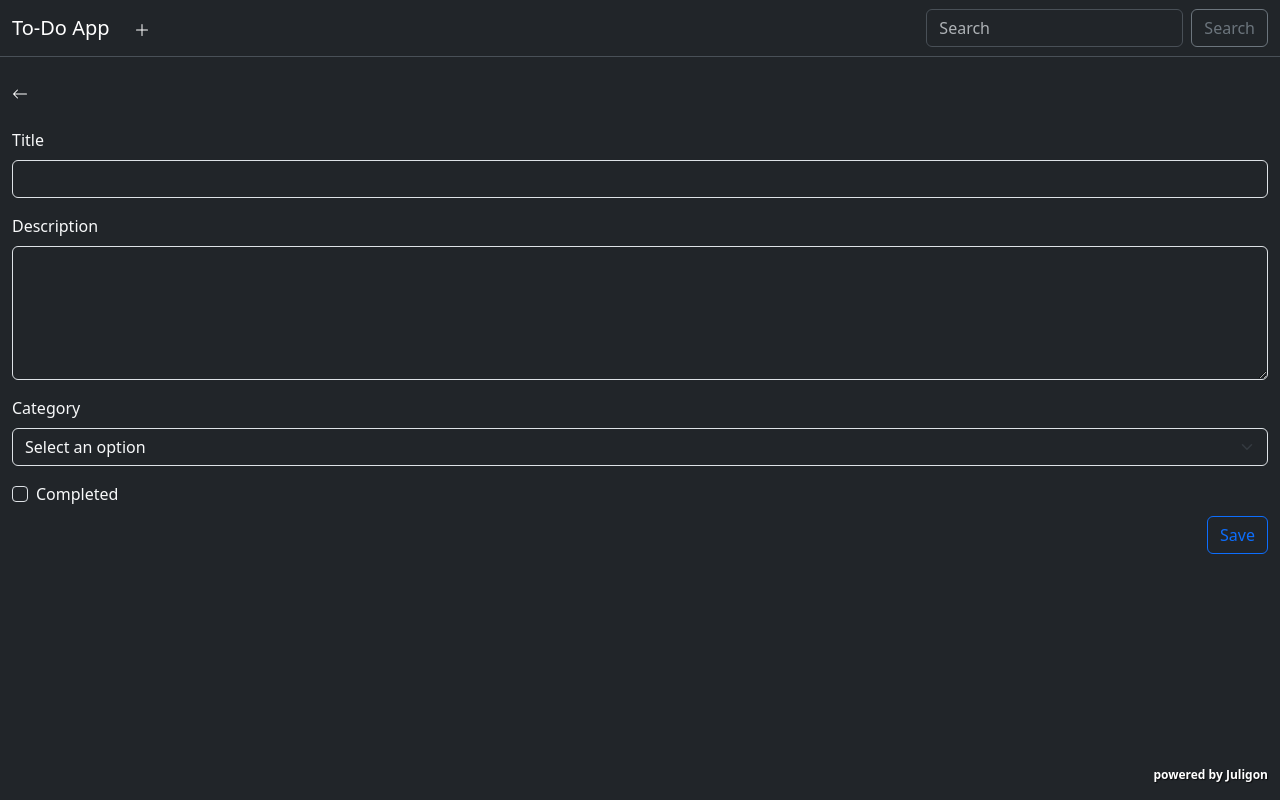
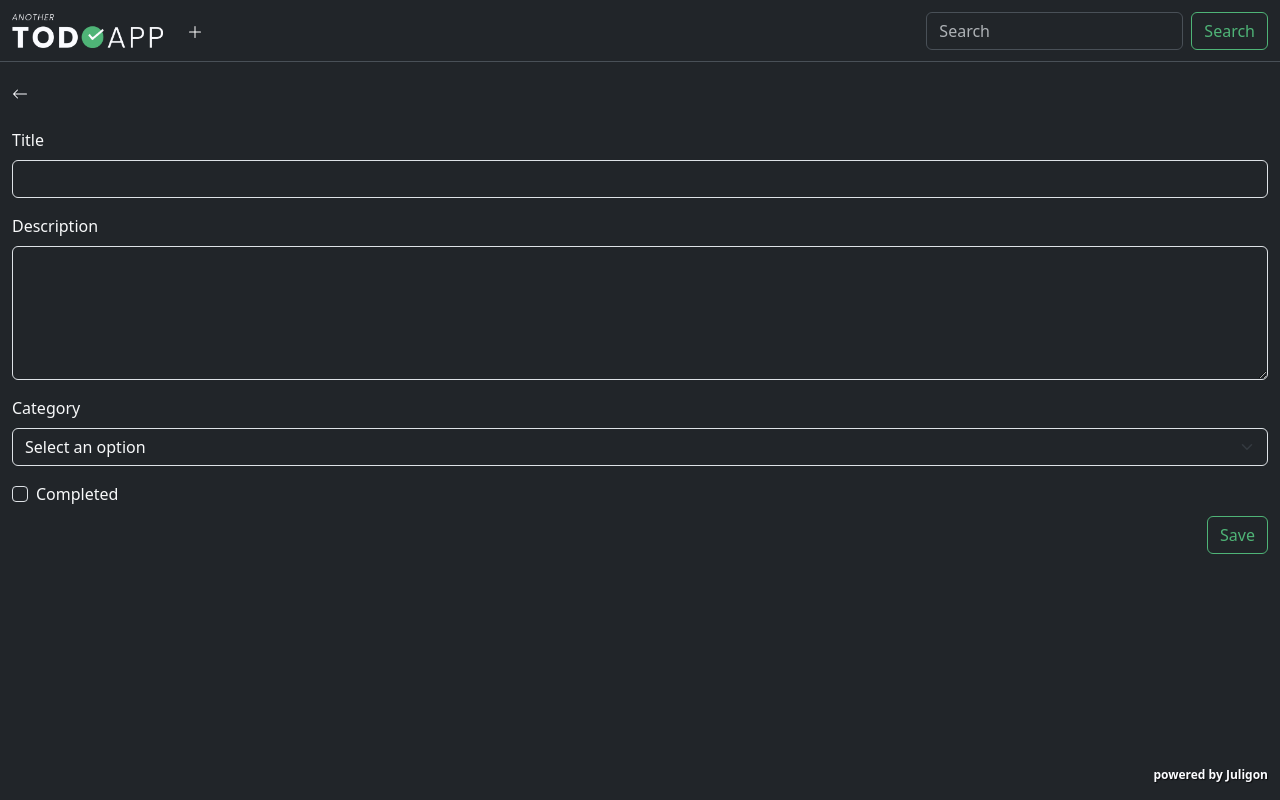
Before and after one commit to juligon/another-to-do-app, a React (Vite) app in the folder client/: page /tasks/create in a window 1280 px wide. Built offline with nearby package versions, Linux system fonts and the light colour scheme; no server answers.

Commit message:
to deploy

```diff
--- a/client/index.html
+++ b/client/index.html
@@ -2,7 +2,7 @@
 <html lang="en">
   <head>
     <meta charset="UTF-8" />
-    <link rel="icon" type="image/svg+xml" href="/vite.svg" />
+    <link rel="icon" href="./Isologo.ico" />
     <meta name="viewport" content="width=device-width, initial-scale=1.0" />
     <title>To-Do App</title>
   </head>
--- a/client/src/components/footer/Footer.css
+++ b/client/src/components/footer/Footer.css
@@ -6,7 +6,7 @@
 	width: 100%;
 	height: auto;
 	font-weight: 600;
-	color: #ffffff;
+	color: #fbfcff;
 	font-size: 12px;
 	bottom: 0;
 	text-shadow: 1px 1px 1px rgba(0, 0, 0, 0.75);
@@ -14,5 +14,9 @@
 
 .link {
 	text-decoration: none;
-	color: #ffffff;
+	color: #fbfcff;
 }
+
+.link:hover {
+	color: var(--primary-color);
+}
--- a/client/src/components/formManager/CreateTask.jsx
+++ b/client/src/components/formManager/CreateTask.jsx
@@ -4,6 +4,7 @@ import { useEffect, useState } from "react";
 import { createTask } from "../../services/taskController";
 import { useNavigate, Link } from "react-router-dom";
 import { BsArrowLeft } from "react-icons/bs";
+import "./FormManager.css";
 
 export default function CreateTask() {
 	const [taskData, setTaskData] = useState({
@@ -65,7 +66,7 @@ export default function CreateTask() {
 					padding: "0 0 1.5rem",
 				}}
 			>
-				<Link to="/" style={{ textDecoration: "none", color: "#ffffff" }}>
+				<Link to="/" style={{ textDecoration: "none", color: "#fbfcff" }}>
 					<BsArrowLeft />
 				</Link>
 			</button>
@@ -140,7 +141,7 @@ export default function CreateTask() {
 						Completed
 					</label>
 				</div>
-				<button type="submit" className="btn btn-outline-primary float-end">
+				<button type="submit" className="btn btn-form float-end" style={{ color: "var(--primary-color) !Important" }}>
 					Save
 				</button>
 			</form>
--- a/client/src/components/formManager/EditTask.jsx
+++ b/client/src/components/formManager/EditTask.jsx
@@ -3,6 +3,7 @@ import { useState, useEffect } from "react";
 import { useParams, useNavigate, Link } from "react-router-dom";
 import { getTasks, updateTask } from "../../services/taskController";
 import { BsArrowLeft } from "react-icons/bs";
+import "./FormManager.css";
 
 export default function EditTask() {
 	const { id } = useParams();
@@ -88,7 +89,7 @@ export default function EditTask() {
 					padding: "0 0 1.5rem",
 				}}
 			>
-				<Link to="/" style={{ textDecoration: "none", color: "#ffffff" }}>
+				<Link to="/" style={{ textDecoration: "none", color: "#fbfcff" }}>
 					<BsArrowLeft />
 				</Link>
 			</button>
@@ -151,7 +152,7 @@ export default function EditTask() {
 						Completed
 					</label>
 				</div>
-				<button type="submit" className="btn btn-outline-primary float-end">
+				<button type="submit" className="btn btn-form float-end" style={{ color: "var(--primary-color) !Important" }}>
 					Save changes
 				</button>
 			</form>
--- /dev/null
+++ b/client/src/components/formManager/FormManager.css
@@ -0,0 +1,11 @@
+.btn-form {
+	color: var(--primary-color) !important;
+	background-color: transparent;
+	border-color: var(--primary-color) !important;
+}
+
+.btn-form:hover {
+	color: #fbfcff !important;
+	background-color: var(--primary-color) !important;
+	border-color: var(--primary-color);
+}
--- /dev/null
+++ b/client/src/components/navbar/Navbar.css
@@ -0,0 +1,17 @@
+.btn-form {
+	color: var(--primary-color) !important;
+	background-color: transparent;
+	border-color: var(--primary-color) !important;
+}
+
+.btn-form:hover {
+	color: #fbfcff !important;
+	background-color: var(--primary-color) !important;
+	border-color: var(--primary-color);
+}
+
+@media screen and (max-width: 991px) {
+	.form {
+		margin-top: 8px;
+	}
+}
--- a/client/src/components/navbar/Navbar.jsx
+++ b/client/src/components/navbar/Navbar.jsx
@@ -2,6 +2,8 @@
 import { useState } from "react";
 import { getTasks } from "../../services/taskController";
 import { BsPlusLg } from "react-icons/bs";
+import Logo from "../../assets/Logo.png";
+import "./Navbar.css";
 
 export default function NavBar({ onSearch }) {
 	const [searchQuery, setSearchQuery] = useState("");
@@ -28,7 +30,7 @@ export default function NavBar({ onSearch }) {
 		>
 			<div className="container-fluid">
 				<a className="navbar-brand" href="/">
-					To-Do App
+					<img id="logo" src={Logo} alt="Logo" style={{ height: "35px" }} />
 				</a>
 				<ul className="navbar-nav me-auto">
 					<li className="nav-item">
@@ -42,7 +44,7 @@ export default function NavBar({ onSearch }) {
 					</li>
 				</ul>
 				<button
-					className="navbar-toggler mb-2 mt-2"
+					className="navbar-toggler"
 					type="button"
 					data-bs-toggle="collapse"
 					data-bs-target="#navbarSupportedContent"
@@ -54,7 +56,7 @@ export default function NavBar({ onSearch }) {
 				</button>
 				<div className="collapse navbar-collapse" id="navbarSupportedContent">
 					<form
-						className="d-flex ms-auto"
+						className="d-flex ms-auto form"
 						role="search"
 						onSubmit={handleSearch}
 					>
@@ -66,7 +68,7 @@ export default function NavBar({ onSearch }) {
 							value={searchQuery}
 							onChange={handleSearchChange}
 						/>
-						<button className="btn btn-outline-secondary" type="submit">
+						<button className="btn btn-form" type="submit">
 							Search
 						</button>
 					</form>
--- a/client/src/components/tasksList/TasksList.css
+++ b/client/src/components/tasksList/TasksList.css
@@ -4,3 +4,7 @@
   left: 50%;
   transform: translate(-50%, -50%);
 }
+
+.icon:hover {
+  color: #fbfcff !important;
+}
--- a/client/src/components/tasksList/TasksList.jsx
+++ b/client/src/components/tasksList/TasksList.jsx
@@ -2,11 +2,7 @@
 /* eslint-disable no-unused-vars */
 /* eslint-disable no-undef */
 import { useState, useEffect } from "react";
-import {
-	getTasks,
-	updateTask,
-	deleteTask
-} from "../../services/taskController";
+import { getTasks, deleteTask } from "../../services/taskController";
 import { Link } from "react-router-dom";
 import "./TasksList.css";
 import { BsPencil, BsTrash3, BsCheckCircle } from "react-icons/bs";
@@ -86,7 +82,13 @@ export default function TasksList({ tasks: initialTasks }) {
 											e.completed ? "completed" : "pending"
 										} text-success float-end`}
 									>
-										{e.completed ? <BsCheckCircle /> : ""}
+										{e.completed ? (
+											<BsCheckCircle
+												style={{ color: "var(--primary-color)" }}
+											/>
+										) : (
+											""
+										)}
 									</span>
 								</div>
 								<div className="card-body">
@@ -105,7 +107,7 @@ export default function TasksList({ tasks: initialTasks }) {
 													textDecoration: "none",
 												}}
 											>
-												<BsPencil />
+												<BsPencil className="icon" style={{ color: "#7699d4" }} />
 											</Link>
 										</button>
 
@@ -118,7 +120,7 @@ export default function TasksList({ tasks: initialTasks }) {
 												backgroundColor: "transparent",
 											}}
 										>
-											<BsTrash3 />
+											<BsTrash3 className="icon" style={{ color: "#ef2d56" }} />
 										</button>
 									</div>
 								</div>
--- a/client/src/index.css
+++ b/client/src/index.css
@@ -4,8 +4,9 @@
   font-weight: 400;
 
   color-scheme: light dark;
-  color: rgba(255, 255, 255, 0.87);
+  color: #fbfcff !important;
   background-color: #212529;
+  --primary-color: #4fb477;
 
   font-synthesis: none;
   text-rendering: optimizeLegibility;
```
Also changed, not shown: client/src/assets/Logo.png (added), 1 other file (tests, documents, lock files or other folders).
